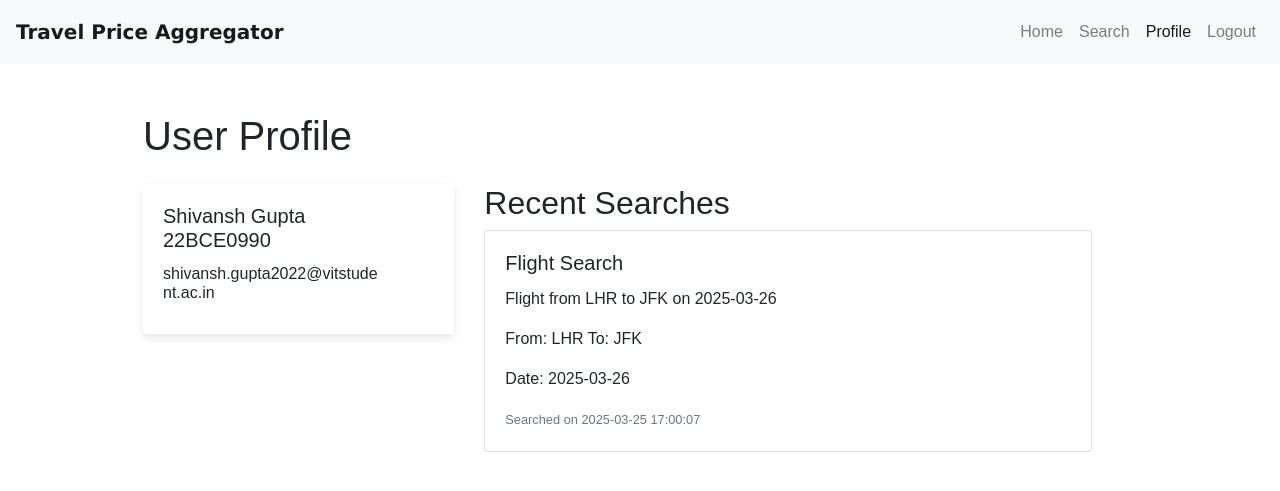
After one commit to shivansh0901/travel-price-aggregator, a Flask app: template templates/profile.html in a window 1280 px wide. The commit adds this page. Shown: the top 491 px of the page. Run offline with Flask 3, Linux system fonts and the light colour scheme; the template is opened without the code that fills it: values that come from a table or form of the project are taken from there, others are empty; some libraries are stand-ins or nearby versions.

Commit message:
oauth integration and recent searches implemented

```diff
--- a/app.py
+++ b/app.py
@@ -2,30 +2,141 @@ from flask import Flask, request, jsonify, render_template, session, redirect, u
 from flask_sqlalchemy import SQLAlchemy
 from flask_cors import CORS
 import requests
-from config import SERPAPI_KEY, GEMINI_API_KEY
+from config import SERPAPI_KEY, GEMINI_API_KEY, GOOGLE_CLIENT_ID, GOOGLE_CLIENT_SECRET, SECRET_KEY
 import time
 from datetime import datetime
+from authlib.integrations.flask_client import OAuth
+
 
 
 
 app = Flask(__name__)
 CORS(app)
 
-# Configurations
-app.config['SECRET_KEY'] = 'your_secret_key'
+# Configurations (Make sure to replace these with your actual values)
+app.config['SECRET_KEY'] = SECRET_KEY
 app.config['SQLALCHEMY_DATABASE_URI'] = 'sqlite:///users.db'
 app.config['SQLALCHEMY_TRACK_MODIFICATIONS'] = False
 
+# Initialize Database
 db = SQLAlchemy(app)
 
 # User Model
 class User(db.Model):
+    __tablename__ = 'user'
     id = db.Column(db.Integer, primary_key=True)
     email = db.Column(db.String(100), unique=True, nullable=False)
+    name = db.Column(db.String(100), nullable=True)
+    recent_searches = db.relationship('RecentSearch', backref='user', lazy=True)
 
-# Create database tables
+# Recent Searches Model
+class RecentSearch(db.Model):
+    id = db.Column(db.Integer, primary_key=True)
+    user_id = db.Column(db.Integer, db.ForeignKey('user.id'), nullable=False)
+    type = db.Column(db.String(20), nullable=False)  # 'Flight' or 'Hotel'
+    search_query = db.Column(db.String(255), nullable=False)
+    timestamp = db.Column(db.DateTime, nullable=False)
+    # Flight-specific fields
+    origin = db.Column(db.String(50), nullable=True)
+    destination = db.Column(db.String(50), nullable=True)
+    date = db.Column(db.String(50), nullable=True)
+    # Hotel-specific fields
+    city = db.Column(db.String(50), nullable=True)
+    check_in = db.Column(db.String(50), nullable=True)
+    check_out = db.Column(db.String(50), nullable=True)
+
+# Create Database Tables
 with app.app_context():
     db.create_all()
+
+'''
+# OAuth Setup
+oauth = OAuth(app)
+google = oauth.register(
+    name='google',
+    client_id=GOOGLE_CLIENT_ID,
+    client_secret=GOOGLE_CLIENT_SECRET,
+    server_metadata_url='https://accounts.google.com/.well-known/openid-configuration',
+    client_kwargs={'scope': 'openid email profile'}
+)
+'''
+
+# OAuth setup
+oauth = OAuth(app)
+
+google = oauth.register(
+    name='google',
+    client_id=GOOGLE_CLIENT_ID,
+    client_secret=GOOGLE_CLIENT_SECRET,
+    server_metadata_url='https://accounts.google.com/.well-known/openid-configuration',
+    client_kwargs={'scope': 'openid email profile'}
+)
+
+'''
+class User(db.Model):
+    id = db.Column(db.Integer, primary_key=True)
+    email = db.Column(db.String(100), unique=True, nullable=False)
+    name = db.Column(db.String(100), nullable=True)
+    recent_searches = db.relationship('RecentSearch', backref='user', lazy=True)
+
+class RecentSearch(db.Model):
+    id = db.Column(db.Integer, primary_key=True)
+    user_id = db.Column(db.Integer, db.ForeignKey('user.id'), nullable=False)
+    type = db.Column(db.String(20), nullable=False)  # 'Flight' or 'Hotel'
+    search_query = db.Column(db.String(255), nullable=False)
+    timestamp = db.Column(db.DateTime, nullable=False)
+    # Flight specific fields
+    origin = db.Column(db.String(50), nullable=True)
+    destination = db.Column(db.String(50), nullable=True)
+    date = db.Column(db.String(50), nullable=True)
+    # Hotel specific fields
+    city = db.Column(db.String(50), nullable=True)
+    check_in = db.Column(db.String(50), nullable=True)
+    check_out = db.Column(db.String(50), nullable=True)
+
+with app.app_context():
+    db.create_all()
+'''
+
+@app.route('/login')
+def login():
+    redirect_uri = url_for('authorized', _external=True)
+    return oauth.google.authorize_redirect(redirect_uri)
+
+@app.route('/logout')
+def logout():
+    session.pop('user', None)
+    return redirect(url_for('index'))
+
+@app.route('/authorized')
+def authorized():
+    token = oauth.google.authorize_access_token()
+    user_info = token.get('userinfo')
+    if user_info:
+        user_email = user_info['email']
+        user_name = user_info.get('name', user_email.split('@')[0])
+        user = User.query.filter_by(email=user_email).first()
+        if not user:
+            user = User(email=user_email, name=user_name)
+            db.session.add(user)
+            db.session.commit()
+        session['user'] = user_info
+    return redirect(url_for('index'))
+
+@app.route('/profile')
+def profile():
+    if 'user' not in session:
+        return redirect(url_for('login'))
+
+    user_email = session['user']['email']
+    user = User.query.filter_by(email=user_email).first()
+
+    if not user:
+        return "User not found", 404
+
+    recent_searches = RecentSearch.query.filter_by(user_id=user.id).order_by(RecentSearch.timestamp.desc()).limit(10).all()
+    return render_template('profile.html', user=user, recent_searches=recent_searches)
+
 
 # Currency conversion rates (as of March 24, 2025)
 CURRENCY_RATES = {
@@ -47,15 +158,6 @@ def convert_currency(amount, from_currency='USD', to_currency='USD'):
     # Convert from USD to target currency
     return amount_in_usd * CURRENCY_RATES.get(to_currency, 1.0)
 
-# Google OAuth (Dummy Implementation)
-@app.route('/login')
-def login():
-    return redirect("https://accounts.google.com/o/oauth2/auth") # Dummy redirect
-
-@app.route('/logout')
-def logout():
-    session.clear()
-    return redirect(url_for('index'))
 
 # Mapping Airlines to Their Official Booking Websites
 AIRLINE_WEBSITES = {
@@ -146,6 +248,24 @@ def search_flights():
     currency = request.args.get('currency', 'USD')
     flight_class = request.args.get('class', 'Economy')
     passengers = request.args.get('passengers', '1')
+
+    # Log the search if user is logged in
+    if 'user' in session:
+        user_email = session['user']['email']
+        user = User.query.filter_by(email=user_email).first()
+        if user:
+            search_query = f"Flight from {origin} to {destination} on {outbound_date}"
+            recent_search = RecentSearch(
+                user_id=user.id,
+                type='Flight',
+                search_query=search_query,
+                timestamp=datetime.now(),
+                origin=origin,
+                destination=destination,
+                date=outbound_date
+            )
+            db.session.add(recent_search)
+            db.session.commit()
 
     # Determine if one-way or round trip
     flight_type = 1 if return_date else 2  # 1 for round trip, 2 for one way
@@ -265,6 +385,24 @@ def search_hotels():
     rooms = request.args.get('rooms', '1')
     guests = request.args.get('guests', '1')
     currency = request.args.get('currency', 'USD')
+
+    # Log the search if user is logged in
+    if 'user' in session:
+        user_email = session['user']['email']
+        user = User.query.filter_by(email=user_email).first()
+        if user:
+            search_query = f"Hotel in {city} from {check_in} to {check_out}"
+            recent_search = RecentSearch(
+                user_id=user.id,
+                type='Hotel',
+                search_query=search_query,
+                timestamp=datetime.now(),
+                city=city,
+                check_in=check_in,
+                check_out=check_out
+            )
+            db.session.add(recent_search)
+            db.session.commit()
 
     # We'll use USD for the API call and convert later
     url = "https://serpapi.com/search.json"
--- a/config.py
+++ b/config.py
@@ -3,3 +3,6 @@ SERPAPI_KEY = 'e2f5a0250605cc513f04b4359e23eae8cd3e815ce2db7066055d766d0c5858a0'
 AMADEUS_API_KEY = 'your_amadeus_api_key'
 EXCHANGE_RATE_API_KEY = 'your_exchange_rate_api_key'
 GEMINI_API_KEY='AIzaSyAhgmL9OKdltPx-QGiHWzVjxcAEEIPQsxY'
+GOOGLE_CLIENT_ID = "362227054318-jhq94bj1587kc20fa44s4e1784jaghgl.apps.googleusercontent.com"
+GOOGLE_CLIENT_SECRET = "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"
+SECRET_KEY = "ae9d435c4297498cfac64c58bf934bb1c2032640716e77bee9cce3196ef21d55"
--- /dev/null
+++ b/templates/profile.html
@@ -0,0 +1,67 @@
+<!DOCTYPE html>
+<html lang="en">
+<head>
+    <meta charset="UTF-8">
+    <meta name="viewport" content="width=device-width, initial-scale=1.0">
+    <title>User Profile - Travel Price Aggregator</title>
+    <link rel="stylesheet" href="https://stackpath.bootstrapcdn.com/bootstrap/4.5.2/css/bootstrap.min.css">
+    <link rel="stylesheet" href="{{ url_for('static', filename='styles.css') }}">
+</head>
+<body>
+    <nav class="navbar navbar-expand-lg navbar-light bg-light">
+        <a class="navbar-brand" href="/">Travel Price Aggregator</a>
+        <button class="navbar-toggler" type="button" data-toggle="collapse" data-target="#navbarNav" aria-controls="navbarNav" aria-expanded="false" aria-label="Toggle navigation">
+            <span class="navbar-toggler-icon"></span>
+        </button>
+        <div class="collapse navbar-collapse" id="navbarNav">
+            <ul class="navbar-nav ml-auto">
+                <li class="nav-item"><a class="nav-link" href="/">Home</a></li>
+                <li class="nav-item"><a class="nav-link" href="/search">Search</a></li>
+                <li class="nav-item active"><a class="nav-link" href="/profile">Profile</a></li>
+                <li class="nav-item"><a class="nav-link" href="/logout">Logout</a></li>
+            </ul>
+        </div>
+    </nav>
+
+    <div class="container mt-5">
+        <h1 class="mb-4">User Profile</h1>
+        <div class="row">
+            <div class="col-md-4">
+                <div class="card profile-card">
+                    <div class="card-body">
+                        <h5 class="card-title">{{ user.name }}</h5>
+                        <h6 class="card-title">{{ user.email }}</h6>
+                    </div>
+                </div>
+            </div>
+            <div class="col-md-8">
+                <h2>Recent Searches</h2>
+                {% if recent_searches %}
+                    {% for search in recent_searches %}
+                        <div class="card mb-3">
+                            <div class="card-body">
+                                <h5 class="card-title">{{ search.type }} Search</h5>
+                                <p class="card-text">{{ search.search_query }}</p>
+                                {% if search.type == 'Flight' %}
+                                    <p>From: {{ search.origin }} To: {{ search.destination }}</p>
+                                    <p>Date: {{ search.date }}</p>
+                                {% elif search.type == 'Hotel' %}
+                                    <p>City: {{ search.city }}</p>
+                                    <p>Check-in: {{ search.check_in }} Check-out: {{ search.check_out }}</p>
+                                {% endif %}
+                                <p class="card-text"><small class="text-muted">Searched on {{ search.timestamp.strftime('%Y-%m-%d %H:%M:%S') }}</small></p>
+                            </div>
+                        </div>
+                    {% endfor %}
+                {% else %}
+                    <p>No recent searches found.</p>
+                {% endif %}
+            </div>
+        </div>
+    </div>
+
+    <script src="https://code.jquery.com/jquery-3.5.1.slim.min.js"></script>
+    <script src="https://cdn.jsdelivr.net/npm/@popperjs/core@2.5.3/dist/umd/popper.min.js"></script>
+    <script src="https://stackpath.bootstrapcdn.com/bootstrap/4.5.2/js/bootstrap.min.js"></script>
+</body>
+</html>
```
Also changed, not shown: templates/index.html (+44 -4 lines), instance/users.db.
